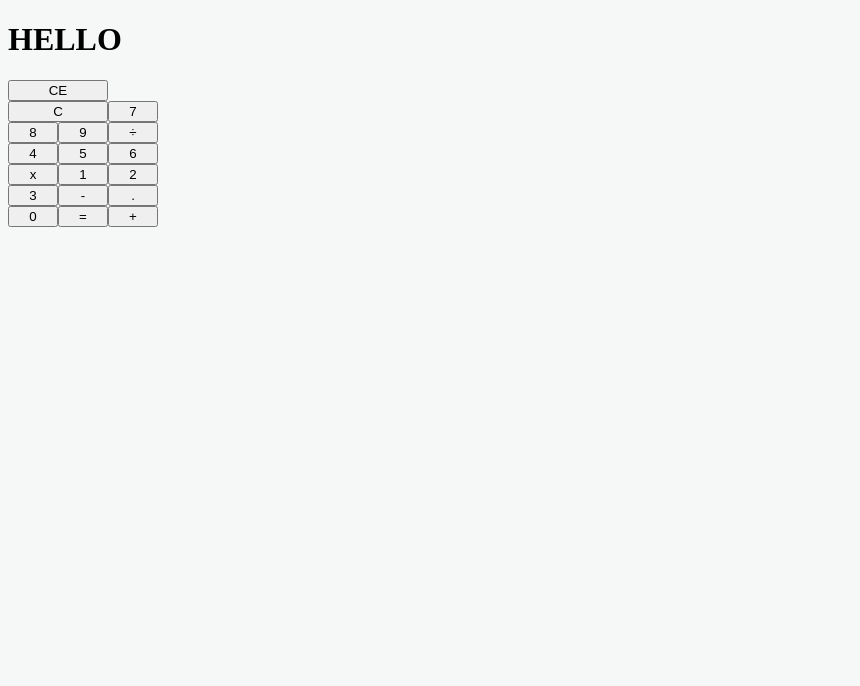
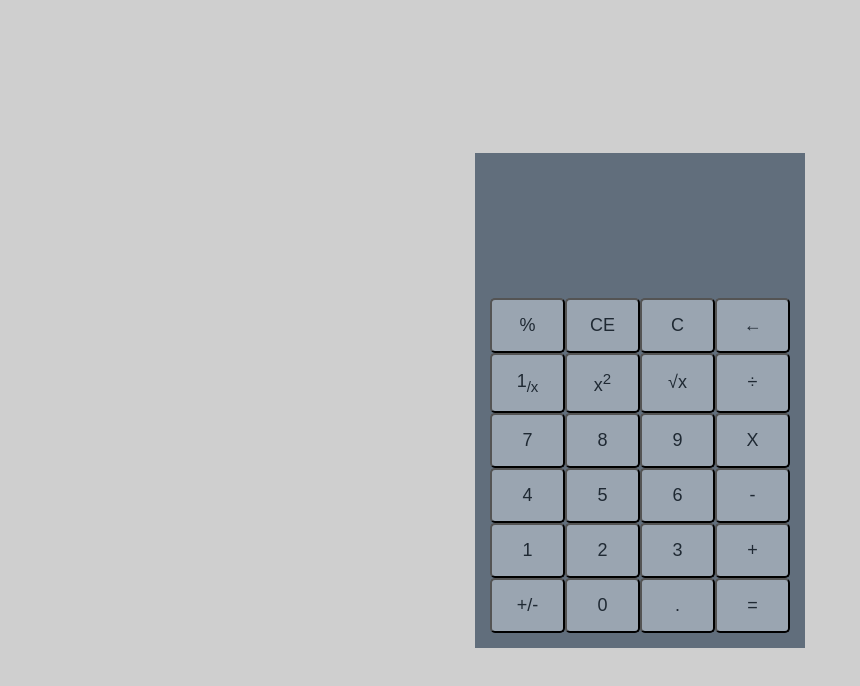
Before and after one commit to bilele123123/Calculator, a plain HTML site: page index.html in a window 1280 px wide. Shown: the whole page, without its empty margins (0-860 px from the left). Drawn offline with Linux system fonts and the light colour scheme.

Commit message:
Setup HTML and CSS for calculator layout.

```diff
--- a/index.html
+++ b/index.html
@@ -9,29 +9,37 @@
 </head>
 
 <body>
-    <h1>HELLO</h1>
     <div id="container">
         <div class="calculator">
-            <div class="screen"></div>
-            <div class="button">
-                <button id="clear">CE</button>
-                <button id="xBtn">C</button>
+            <div class="screen">
+                <div id="previousInput"></div>
+                <div id="currentInput"></div>
+            </div>
+            <div class="input-button">
+                <button>%</button>
+                <button>CE</button>
+                <button>C</button>
+                <button>←</button>
+                <button>1<sub>/x</sub></button>
+                <button>x<sup>2</sup></button>
+                <button>&#8730;x</button>
+                <button>÷</button>
                 <button>7</button>
                 <button>8</button>
                 <button>9</button>
-                <button>÷</button>
+                <button>X</button>
                 <button>4</button>
                 <button>5</button>
                 <button>6</button>
-                <button>x</button>
+                <button>-</button>
                 <button>1</button>
                 <button>2</button>
                 <button>3</button>
-                <button>-</button>
+                <button>+</button>
+                <button>+/-</button>
+                <button>0</button>
                 <button>.</button>
-                <button>0</button>
                 <button>=</button>
-                <button>+</button>
             </div>
         </div>
     </div>
--- a/styles.css
+++ b/styles.css
@@ -1,16 +1,45 @@
 body {
-    background-color: #F6F8F8;
+    background-color: #CFCFCF;
+    display: flex;
+    justify-content: center;
+    align-items: center;
+    height: 100vh;
+    margin: 0;
+    text-align: center;
+    color: #222222;
+    flex-direction: column;
 }
 
 .calculator {
-    width: 150px;
+    padding: 15px;
+    background-color: #616E7C;
 }
 
-.button {
-    display: grid;
-    grid-template-columns: repeat(3, 1fr);
+.screen {
+    background-color: #616E7C;
+    width: 100%;
+    height: 130px;
 }
 
-#clear, #xBtn {
-    grid-column: span 2;
+.input-button {
+    display: grid;
+    grid-template-columns: repeat(4, 1fr);
 }
+
+button {
+    font-size: 18px;
+    padding: 15px;
+    width: 75px;
+    background-color: #9AA5B1;
+    color: #1F2933;
+    font-weight: 540;
+    border-radius: 5px;
+}
+
+#lightButton {
+    background-color: #CBD2D9;
+}
+
+#equalButton {
+    background-color: #E4E7EB;
+}
```
